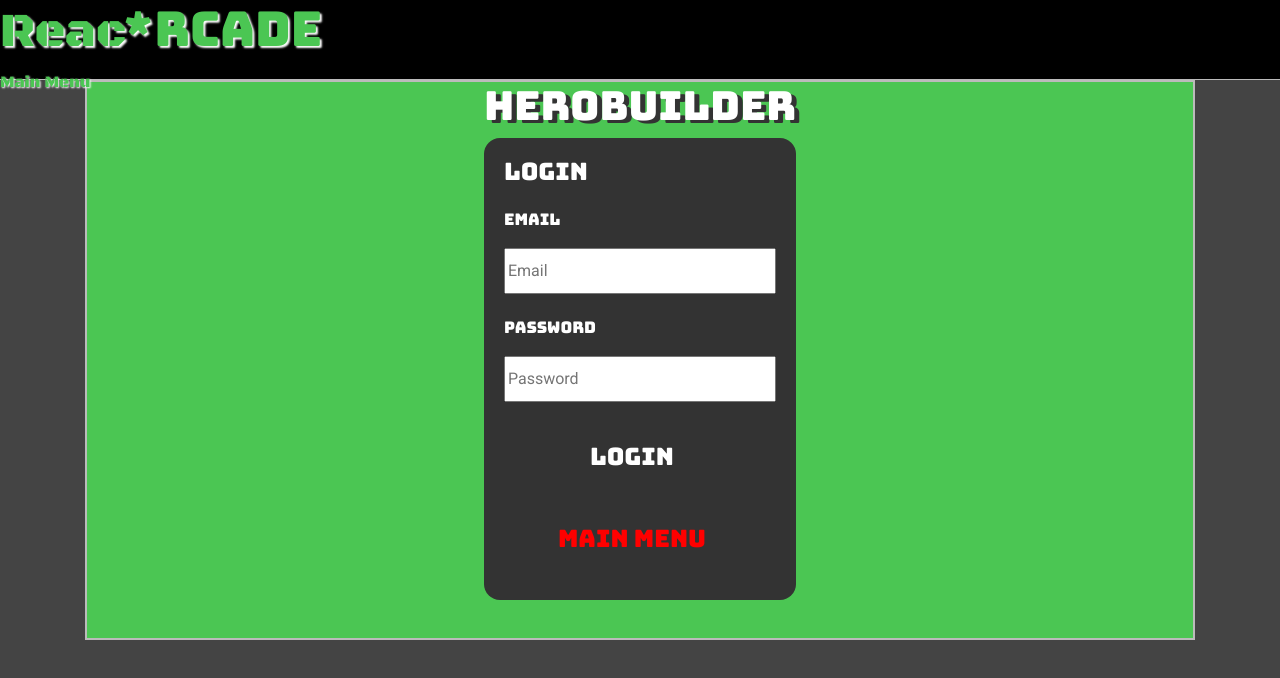
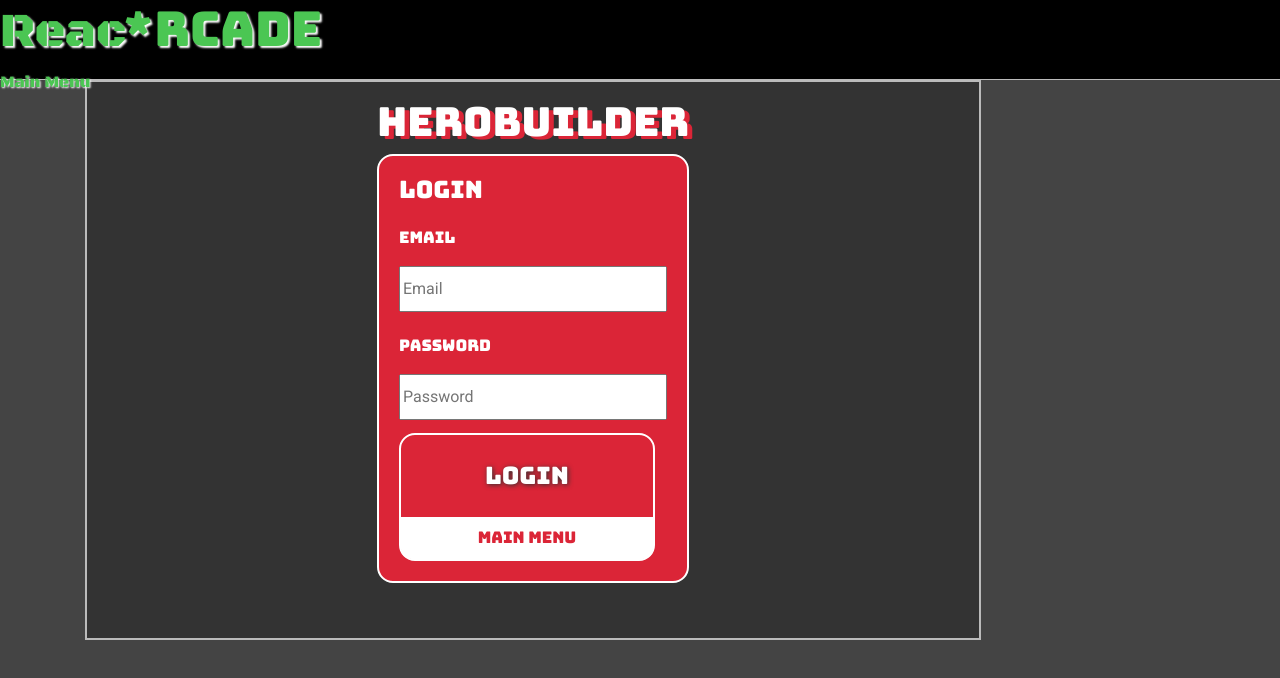
Before and after one commit to smd9788/battlegame-client, a React app: page /#/sign-in in a window 1280 px wide. Shown: the top 678 px of the page. Built offline with nearby package versions, Linux system fonts and the light colour scheme.

Commit message:
style updates. finalized look of characters list

```diff
--- a/src/App.scss
+++ b/src/App.scss
@@ -2,8 +2,8 @@ $success: #c7f282;
 $warning: #f1e681;
 $error: #f08181;
 $charcoal: #ccc;
-$primary-color: #4bc653;
-$secondary-color: #333333;
+$primary-color: #333333;
+$secondary-color: #db2537;
 
 * {
   font-family: 'Bungee', cursive;
@@ -44,11 +44,15 @@ body {
   background-color: $primary-color;
   border: 2px solid #bbb;
   display: flex;
+  flex-wrap: wrap;
   height: 70vh;
   justify-content: center;
+  max-width: 70vw;
 }
 
 .button-container {
+  background-color: $secondary-color;
+  border: 2px solid #fff;
   border-radius: 16px;
   display: flex;
   flex-direction: column;
@@ -63,29 +67,45 @@ body {
   font-size: 1.5rem;
   font-weight: lighter;
   margin: 10px;
+  text-shadow: 1px 1px 5px $primary-color;
+  a {
+    color: $primary-color;
+    font-size: 1.5rem;
+    text-decoration: none;
+  }
 }
 
-.ui-button:hover {
-  text-shadow: 1px 1px 5px $primary-color;
+.mm-ui-button {
+  background-color: #fff;
+  border: 0;
+  border-radius: 0 0 10px 10px;
+  font-family: 'Quattrocento Sans', sans-serif;
+  a {
+    color: $secondary-color;
+    text-decoration: none;
+  }
 }
 
-.mainmenu-ui-button {
-  background-color: #fff;
-  border: 0;
-  color: red;
-  font-family: 'Quattrocento Sans', sans-serif;
-  font-size: 1rem;
-  margin: 5% 0;
+.auth-screens {
+  display: flex;
+  flex-direction: column;
+}
+
+.otherscreen-title {
+  color: #fff;
+  margin-top: 2vh;
+  text-shadow: 5px 3px $secondary-color;
 }
 
 .auth-form {
   background-color: $secondary-color;
+  border: 2px solid #fff;
   border-radius: 16px;
   color: #fff;
   display: flex;
   flex-direction: column;
   line-height: 2.5;
-  max-width: 600px;
+  margin-bottom: auto;
   padding: 20px;
 
   h4,
@@ -95,8 +115,4 @@ body {
   input {
     font-family: 'Roboto', sans-serif;
   }
-  a {
-    color: red;
-    text-align: center;
-  }
 }
--- a/src/auth/components/ChangePassword.js
+++ b/src/auth/components/ChangePassword.js
@@ -37,7 +37,7 @@ class ChangePassword extends Component {
     const { oldPassword, newPassword } = this.state
 
     return (
-      <div>
+      <div className="auth-screens">
         <h1 className="otherscreen-title">HeroBuilder</h1>
         <form className='auth-form' onSubmit={this.onChangePassword}>
           <h3>Change Password</h3>
@@ -60,7 +60,7 @@ class ChangePassword extends Component {
             onChange={this.handleChange}
           />
           <button type="submit">Change Password</button>
-          <button className="ui-button"><Link to="/">Main Menu</Link></button>
+          <button className="mm-ui-button"><Link to="/">Main Menu</Link></button>
         </form>
       </div>
     )
--- a/src/auth/components/SignIn.js
+++ b/src/auth/components/SignIn.js
@@ -38,7 +38,7 @@ class SignIn extends Component {
     const { email, password } = this.state
 
     return (
-      <div>
+      <div className="auth-screens">
         <h1 className="otherscreen-title">HeroBuilder</h1>
         <form className='auth-form' onSubmit={this.onSignIn}>
           <h4>Login</h4>
@@ -62,7 +62,7 @@ class SignIn extends Component {
           />
           <div className="button-container">
             <button className="ui-button" type="submit">Login</button>
-            <button className="ui-button"><Link to="/">Main Menu</Link></button>
+            <button className="mm-ui-button"><Link to="/">Main Menu</Link></button>
           </div>
         </form>
       </div>
--- a/src/auth/components/SignUp.js
+++ b/src/auth/components/SignUp.js
@@ -40,7 +40,7 @@ class SignUp extends Component {
     const { email, password, passwordConfirmation } = this.state
 
     return (
-      <div>
+      <div className="auth-screens">
         <h1 className="otherscreen-title">HeroBuilder</h1>
         <form className='auth-form' onSubmit={this.onSignUp}>
           <h4>Register</h4>
@@ -73,7 +73,7 @@ class SignUp extends Component {
           />
           <div className="button-container">
             <button className="ui-button" type="submit">Sign Up</button>
-            <button className="ui-button"><Link to="/">Main Menu</Link></button>
+            <button className="mm-ui-button"><Link to="/">Main Menu</Link></button>
           </div>
         </form>
       </div>
--- a/src/herobuilder/characters/components/Characters.js
+++ b/src/herobuilder/characters/components/Characters.js
@@ -28,21 +28,24 @@ class Characters extends Component {
 
   render () {
     return (
+      <React.Fragment>
+        <h1 className="otherscreen-title">HeroBuilder</h1>
         <div className='character-list-container'>
-        <h3 className='title-header'>Your Heros:</h3>
+          <h3 className='otherscreen-title'>Your Heros:</h3>
+          <div>
             <div className='your-characters'>
               {this.state.characters.map(character => (
-            <div className="auth-menu" key={character._id} id={character._id}>
-              <Link to={`/characters/${character._id}`}>
-                <button className='ui-button'>{character.nickname}</button>
-              </Link>
+                <div className="character-list-item" key={character._id} id={character._id}>
+                  <Link to={`/characters/${character._id}`}>{character.nickname}</Link>
+                  <p>Level {character.level}</p>
                   <p>{character.charClass}</p>
-              <p>Level {character.level}</p>
                 </div>
               ))}
             </div>
-        <button className="ui-button"><Link to="/">Main Menu</Link></button>
+            <button className="mm-ui-button"><Link to="/">Main Menu</Link></button>
           </div>
+        </div>
+      </React.Fragment>
     )
   }
 }
--- a/src/herobuilder/characters/styles/characters.scss
+++ b/src/herobuilder/characters/styles/characters.scss
@@ -1,21 +1,41 @@
+$primary-color: #333333;
+$secondary-color: #db2537;
+
 .character-list-container {
-  border: 1px solid white;
   display: flex;
-  height: inherit;
+  flex-direction: column;
 }
 
 .your-characters {
-  border: 1px solid yellow;
   display: flex;
   flex-direction: column;
-  flex-wrap: wrap;
+  height: 45vh;
+  margin-bottom: 2vh;
+  overflow: auto;
+  width: 50vw;
 }
 
 .character-list-item {
-  border: 1px solid black;
+  align-items: center;
+  background-color: $secondary-color;
   display: flex;
-  flex-direction: column;
-  margin: 5px;
+  margin: 4px;
+  padding: 30px;
+
+  a {
+    color: $primary-color;
+    flex-grow: 1;
+    font-size: 1.5rem;
+    text-decoration: none;
+    &:hover {
+      color: #fff;
+      text-shadow: 1px 1px 5px cyan;
+    }
+  }
+  p {
+    color: #fff;
+    margin: 0 .5rem;
+  }
 }
 
 .characterform-container {
--- a/src/herobuilder/scene/styles/Home.scss
+++ b/src/herobuilder/scene/styles/Home.scss
@@ -1,5 +1,5 @@
-$primary-color: #4bc653;
-$secondary-color: #333333;
+$primary-color: #333333;
+$secondary-color: #db2537;
 
 .homescreen-menu {
   align-items: center;
@@ -16,14 +16,10 @@ $secondary-color: #333333;
   text-shadow: 5px 3px $secondary-color;
 }
 
-.otherscreen-title {
+.welcome-message {
   color: #fff;
-  text-shadow: 5px 3px $secondary-color;
-}
-
-.welcome-message {
-  color: $secondary-color;
+  font-size: 2rem;
   margin: 15px;
   text-align: left;
-  text-shadow: 1px 1px #fff;
+  text-shadow: 1px 1px $secondary-color;
 }
```
Also changed, not shown: 1 other file (tests, documents, lock files or other folders). Lines whose indentation alone changed are shown as unchanged.
